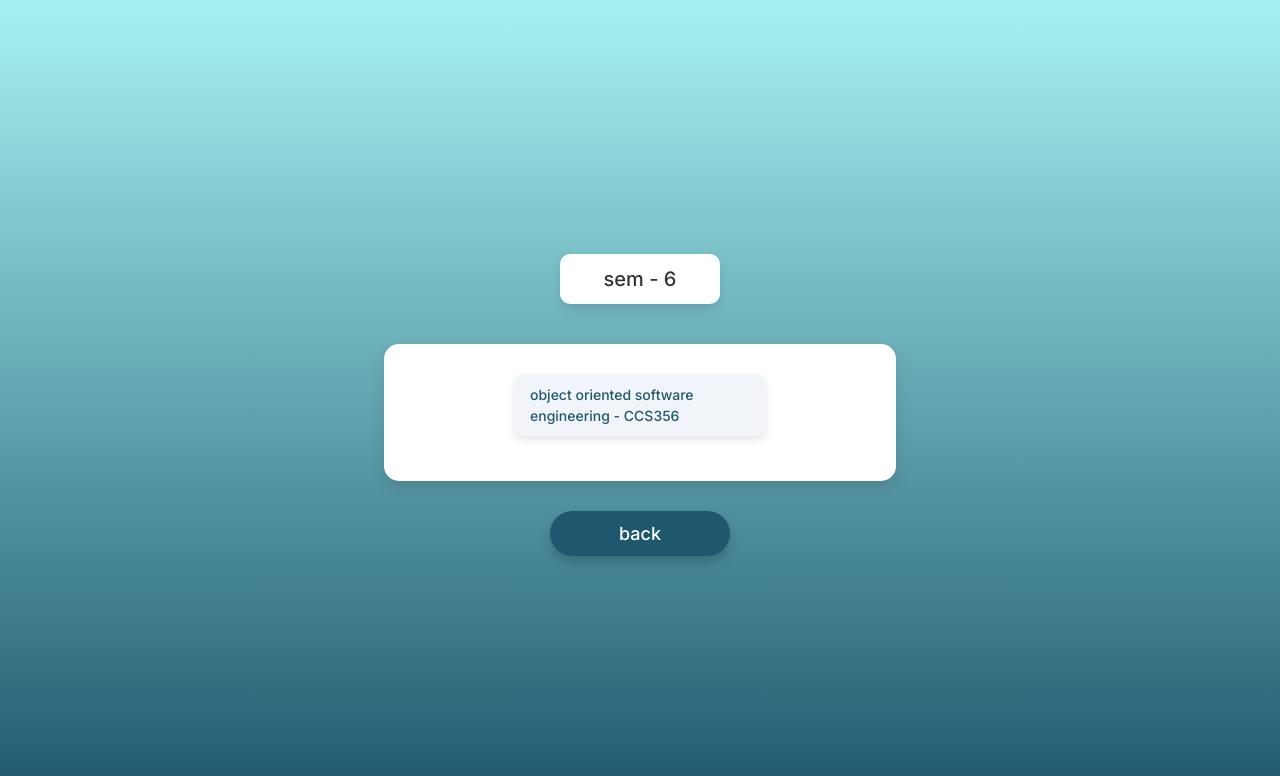
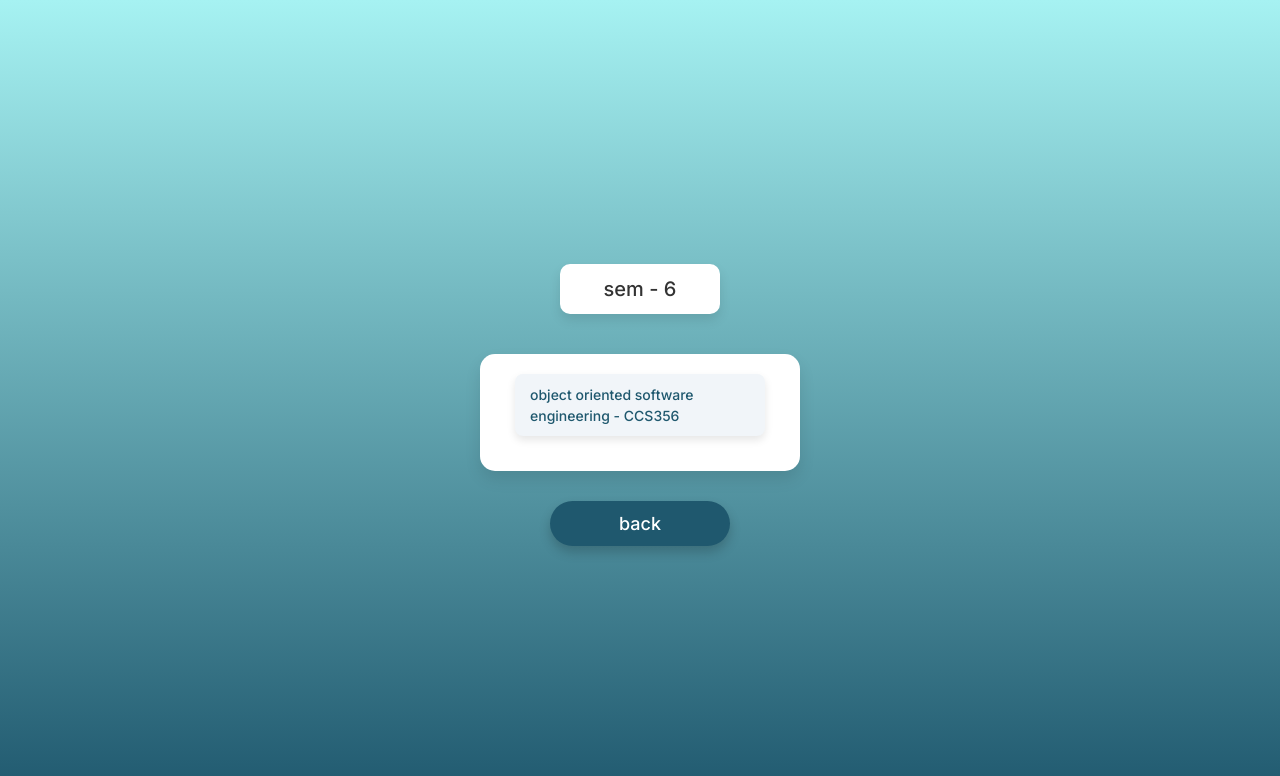
Before and after one commit to shaheen-coder/FeedBack, a Django app: page /msubject/4/4/ in a window 1280 px wide. Shown: the top 776 px of the page. Run offline with Django 5.2, Linux system fonts and the light colour scheme; data comes from the database, SQL or seed files in the repository; both versions use the stored data as it was after the commit.

Commit message:
fix errors

```diff
--- a/templates/admin/report.html
+++ b/templates/admin/report.html
@@ -103,6 +103,7 @@
     <form method="post" action="{% url 'report' staff.id subject.subject_code %}">
         {% csrf_token %}
         <button type="submit" class="btn btn-success float-end mx-5">Download <svg xmlns="http://www.w3.org/2000/svg" height="24px" viewBox="0 -960 960 960" width="24px" fill="#e8eaed"><path d="M480-320 280-520l56-58 104 104v-326h80v326l104-104 56 58-200 200ZM240-160q-33 0-56.5-23.5T160-240v-120h80v120h480v-120h80v120q0 33-23.5 56.5T720-160H240Z"/></svg></button>
+
     </form>
     {% endif %}
     <div class="main_container">
--- a/templates/analysis.html
+++ b/templates/analysis.html
@@ -197,15 +197,15 @@
                 <div class="start-card campin">
                     <div class="five_points">
                         <p class="big">5</p>
-                        <p>5 - creadets</p>
+                        <p>5 - credits</p>
                     </div>
                     <div class="three_points">
                         <p class="big">3</p>
-                        <p>3 - creadets</p>
+                        <p>3 - credits</p>
                     </div>
                     <div class="one_points">
                         <p class="big">1</p>
-                        <p>1 - creadets</p>
+                        <p>1 - credits</p>
                     </div>
                 </div>
 
--- a/templates/coruse.html
+++ b/templates/coruse.html
@@ -39,9 +39,9 @@
         <h1 class="mb-4">Select Course</h1>
 
         <!-- List of course buttons -->
-        <a href="{% url 'msubject' sid 1 %}" class="btn btn-outline-primary btn-list">Manitory </a>
-        <a href="{% url 'msubject' sid 2 %}" class="btn btn-outline-primary btn-list">open eletive</a>
-        <a href="{% url 'msubject' sid 3 %}" class="btn btn-outline-primary btn-list">Eletive</a>
+        <a href="{% url 'msubject' sid 1 %}" class="btn btn-outline-primary btn-list">mandatory </a>
+        <a href="{% url 'msubject' sid 2 %}" class="btn btn-outline-primary btn-list">open elective</a>
+        <a href="{% url 'msubject' sid 3 %}" class="btn btn-outline-primary btn-list">elective</a>
 
         <!-- Done button -->
         <a href="{% url 'home' %}" class="btn btn-primary btn-done">Done</a>
--- a/templates/subject.html
+++ b/templates/subject.html
@@ -22,7 +22,7 @@
 
     <div class="main_container">
         {% if error %}
-        <h5 class="error">
+        <h5 class="error" style="margin-left: 0px;">
             {{error}}
         </h5>
         {% endif %}
@@ -75,14 +75,17 @@
             const mainContainer = document.querySelector('.main_container');
             const subContainer1Scroll = document.querySelector('.sub_container_1_scroll');
             const error = document.querySelector('.error');
-            if(error){
-                error.style.setProperty('width', '20%', 'important');
+            // if(error){
+            //     error.style.setProperty('width', '20%', 'important');
 
+            // }
+            // Check if sub_container_1_scroll is the only child element in main_container
+            if (mainContainer && mainContainer.children.length === 1) {
+                mainContainer.style.width = "25%";  // Adjust this width as needed
+                mainContainer.style.padding = "20px";  // Adjust padding as needed
             }
-            // Check if sub_container_1_scroll is the only child element in main_container
-            if (mainContainer && subContainer1Scroll && mainContainer.children.length === 1) {
-                mainContainer.style.width = "30%";  // Adjust this width as needed
-                mainContainer.style.padding = "20px";  // Adjust padding as needed
+            else{
+                mainContainer.style.width = "25%";
             }
         });
 
```
Also changed, not shown: db.sqlite3.
